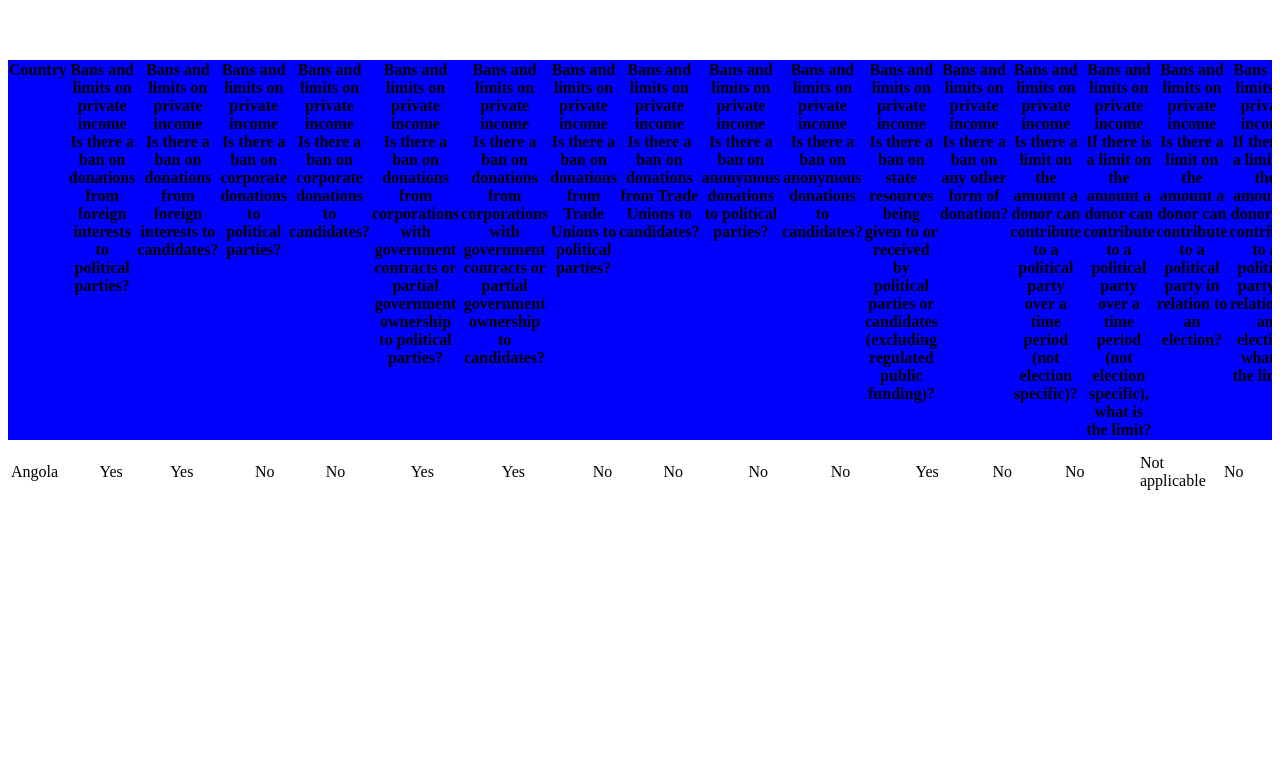
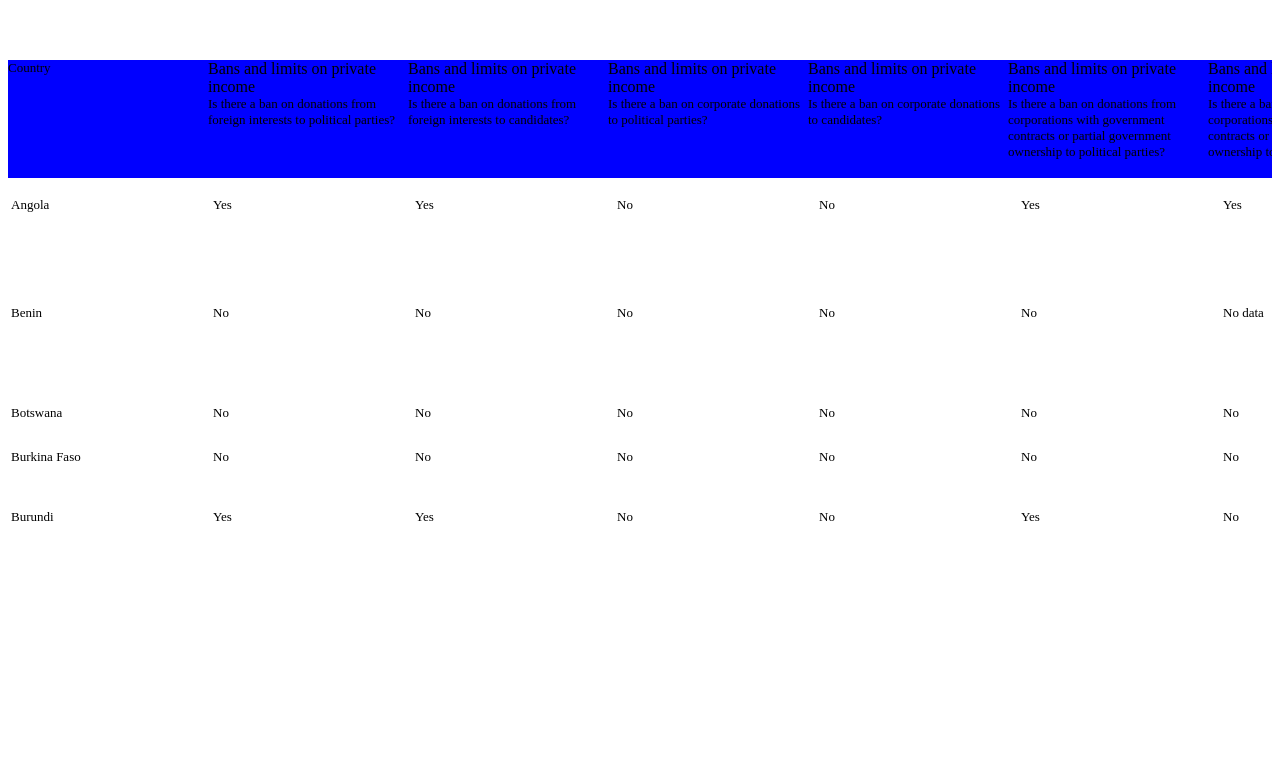
Before and after one commit to goldylucks/jQuery-playground, a plain HTML site: page index.html in a window 1280 px wide. Shown: the part 140-900 px from the top of the page. Drawn offline with nearby package versions, Linux system fonts and the light colour scheme.

Commit message:
firefox stickey row

```diff
--- a/app.css
+++ b/app.css
@@ -1,14 +1,49 @@
+* {
+  box-sizing: border-box;
+  font-size: 13px;
+}
+
 #search-results {
   position: relative;
   height: 500px;
   overflow: scroll;
 }
 
+.search-results {
+  table-layout: fixed;
+  width: 1px;  /* silly requirement from browsers */
+}
+
+.search-results th,
+.search-results td {
+  width: 200px;
+}
+
+#search-results .theme-name {
+  font-size: 16px;
+  text-align: left;
+}
+
+#search-results .question-title {
+  text-align: left;
+}
+
 .fixed-header {
-  position: absolute;
-  top: 0;
+  position: sticky;
+  top: -1px;
+  background: blue;
+}
+
+.fixed-header > div {
+  width: 200px;
+  float: left;
+}
+
+.fixed-column {
+  position: sticky;
   left: 0;
-  background: blue;
+  background: red;
+  float: left;
 }
 
 .filler {
--- a/app.js
+++ b/app.js
@@ -2,13 +2,34 @@ $(document).ready(onReady)
 
 function onReady () {
   console.log('init!')
-  const $headerClone = $('#table-header').clone()
-                                        .attr('id', 'table-header-clone')
-                                        .addClass('fixed-header')
-                                        .prependTo('#search-results')
 
-  $('#search-results').on('scroll', function () {
-    $headerClone.css('top', $(this).scrollTop())
-  })
-  console.log('done!')
+const tableWidth = $('.search-results').outerWidth()
+const tableHeaderHeight = $('#table-header').height()
+const $headerClone = $('<div />').addClass('fixed-header').width(tableWidth).height(tableHeaderHeight)
+
+$('#search-results th').each(function () {
+    $('<div>' + $(this).html() + '</div>')
+    .appendTo($headerClone)
+})
+
+$('.search-results thead tr').hide()
+
+$headerClone.prependTo('#search-results')
+
+// const $columnClone = $('<div />')
+// const columnWidth = $('.country').eq(0).outerWidth()
+
+// $('tbody.list .country').each(function () {
+//   const $this = $(this)
+//   $('<div>' + $(this).html() + '</div>')
+//     .height($this.outerHeight())
+//     .appendTo($columnClone)
+// })
+// $columnClone
+//   .addClass('fixed-column')
+//   .outerWidth(columnWidth)
+//   .css('top', $headerClone.outerHeight())
+//   .prependTo('#search-results')
+
+
 }
--- a/index.html
+++ b/index.html
@@ -2530,7 +2530,7 @@ Prison</span></td>
             </table>
 </div>
 <div class='filler'></div>
-<script type="text/javascript" src='node_modules/jquery/dist/jquery.min.js'></script>
-<script type="text/javascript" src='app.js'></script>
+  <script src="node_modules/jquery/dist/jquery.min.js"></script>
+  <script type="text/javascript" src="app.js"></script>
 </body>
 </html>
```
